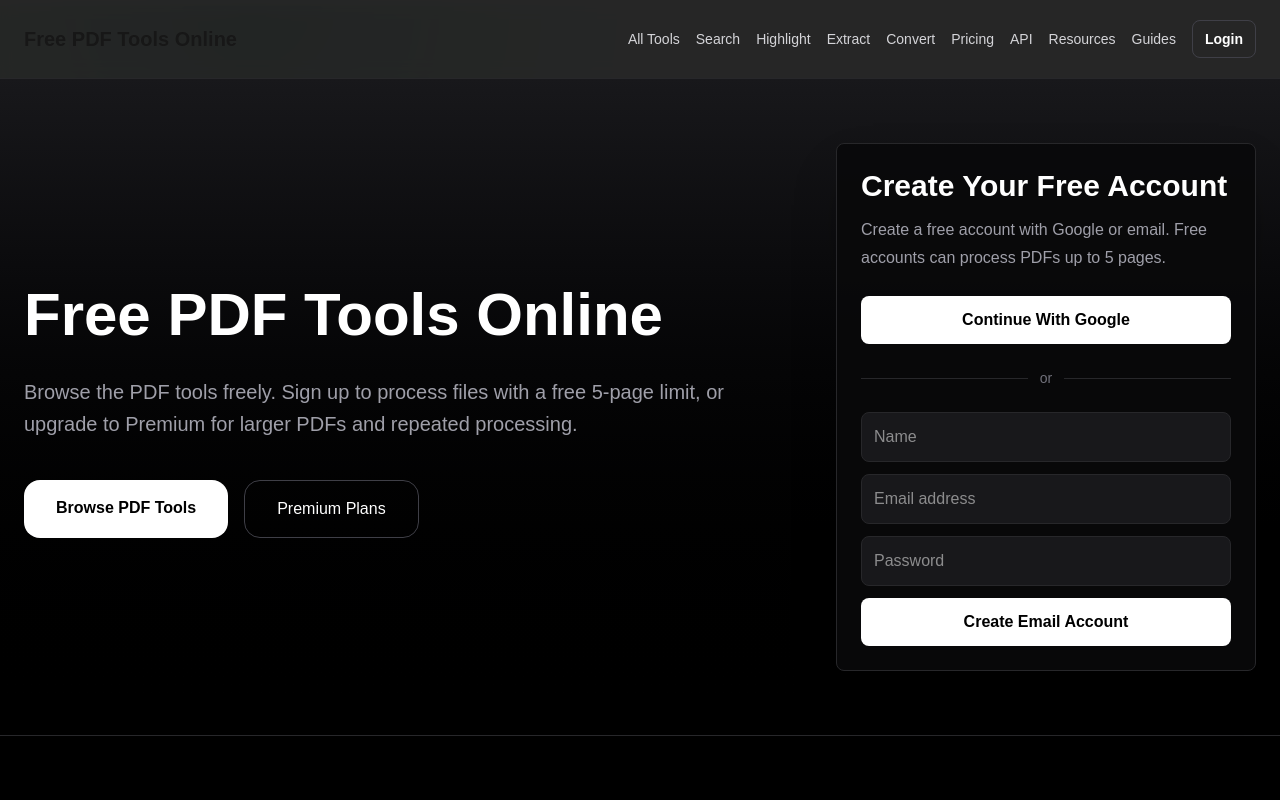
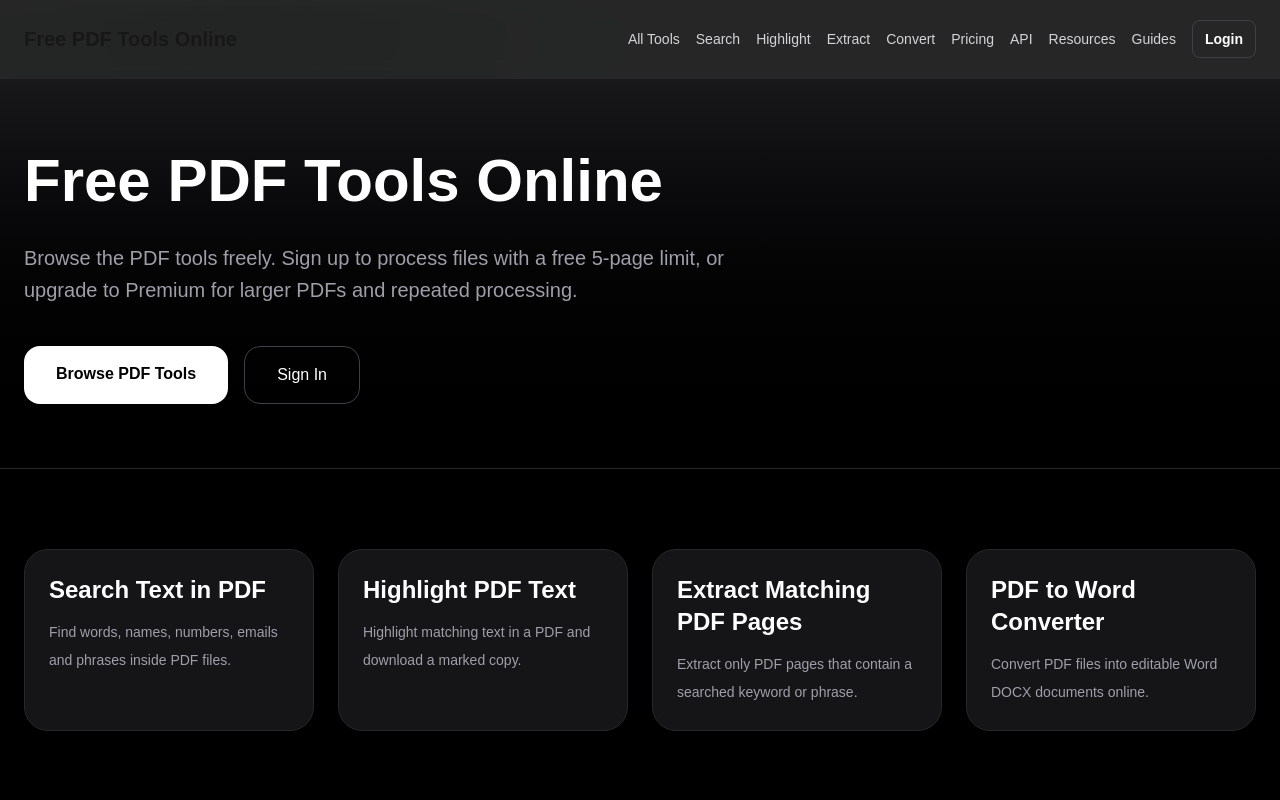
Before and after one commit to Priyanshu61900/pdf-tools, a Next.js app in the folder frontend/: page / in a window 1280 px wide. Shown: the top 800 px of the page. Built offline with nearby package versions, Linux system fonts and the light colour scheme; no server answers.

Commit message:
Fix homepage auth panel and empty extract PDFs

```diff
--- a/frontend/app/page.tsx
+++ b/frontend/app/page.tsx
@@ -1,4 +1,3 @@
-import AuthPanel from "@/components/AuthPanel"
 import JsonLd from "@/components/JsonLd"
 import Link from "next/link"
 import { guides } from "@/lib/guides"
@@ -68,9 +67,9 @@
       {/* HERO */}
       <section className="border-b border-zinc-800 bg-gradient-to-b from-zinc-900 to-black">
 
-        <div className="max-w-7xl mx-auto px-6 py-16 grid gap-10 lg:grid-cols-[1fr_420px] lg:items-center">
+        <div className="max-w-7xl mx-auto px-6 py-16">
 
-          <div className="animate-rise">
+          <div className="animate-rise max-w-4xl">
             <h1 className="text-5xl md:text-6xl font-bold leading-tight">
               Free PDF Tools Online
             </h1>
@@ -91,16 +90,14 @@
               </Link>
 
               <Link
-                href="/pricing"
-              className="border border-zinc-700 px-8 py-4 rounded-2xl transition hover:-translate-y-0.5 hover:border-zinc-500"
+                href="/login"
+                className="border border-zinc-700 px-8 py-4 rounded-2xl transition hover:-translate-y-0.5 hover:border-zinc-500"
               >
-                Premium Plans
+                Sign In
               </Link>
 
             </div>
           </div>
-
-          <AuthPanel mode="register" />
 
         </div>
 
```
Also changed, not shown: 1 other file (tests, documents, lock files or other folders).
